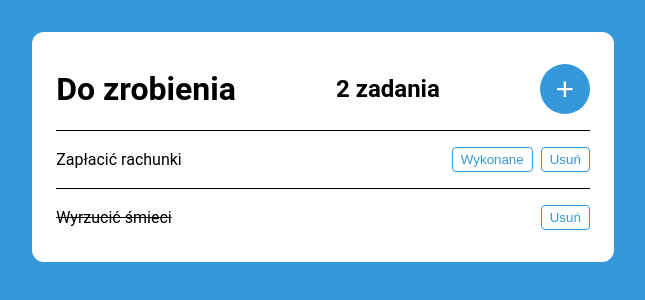
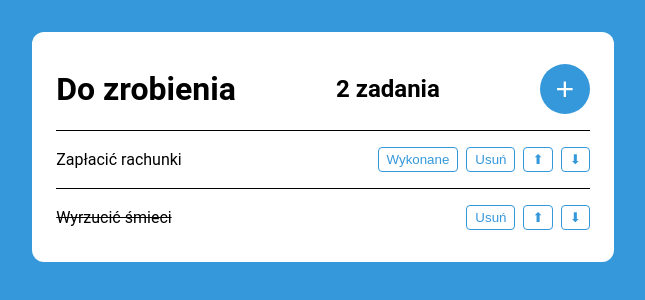
Before and after one commit to KatarzynaZaloba/todo-list, a React (Vite) app: page / in a window 1280 px wide. Shown: the top 300 px of the page, without its empty margins (317-962 px from the left). Built offline with nearby package versions, Linux system fonts and the light colour scheme.

Commit message:
add Buttons component with onMoveButtonClick and onMoveDownButtonClick in TodoItem component

```diff
--- a/src/components/TodoItem/TodoItem.jsx
+++ b/src/components/TodoItem/TodoItem.jsx
@@ -5,13 +5,17 @@ export function TodoItem({
                              name,
                              done,
                              onDeleteButtonClick,
-                             onDoneButtonClick
+                             onDoneButtonClick,
+                             onMoveUpButtonClick,
+                             onMoveDownButtonClick
                          }) {
     return (
         <li className={styles.item}>
             <span className={`${styles.name} ${done ? styles.done : ""}`}>{name}</span>
             {!done && <Button onClick={onDoneButtonClick}>Wykonane</Button>}
             <Button onClick={onDeleteButtonClick}>Usuń</Button>
+            <Button onClick={onMoveUpButtonClick}>⬆</Button>
+            <Button onClick={onMoveDownButtonClick}>⬇</Button>
         </li>
     );
 }
```
